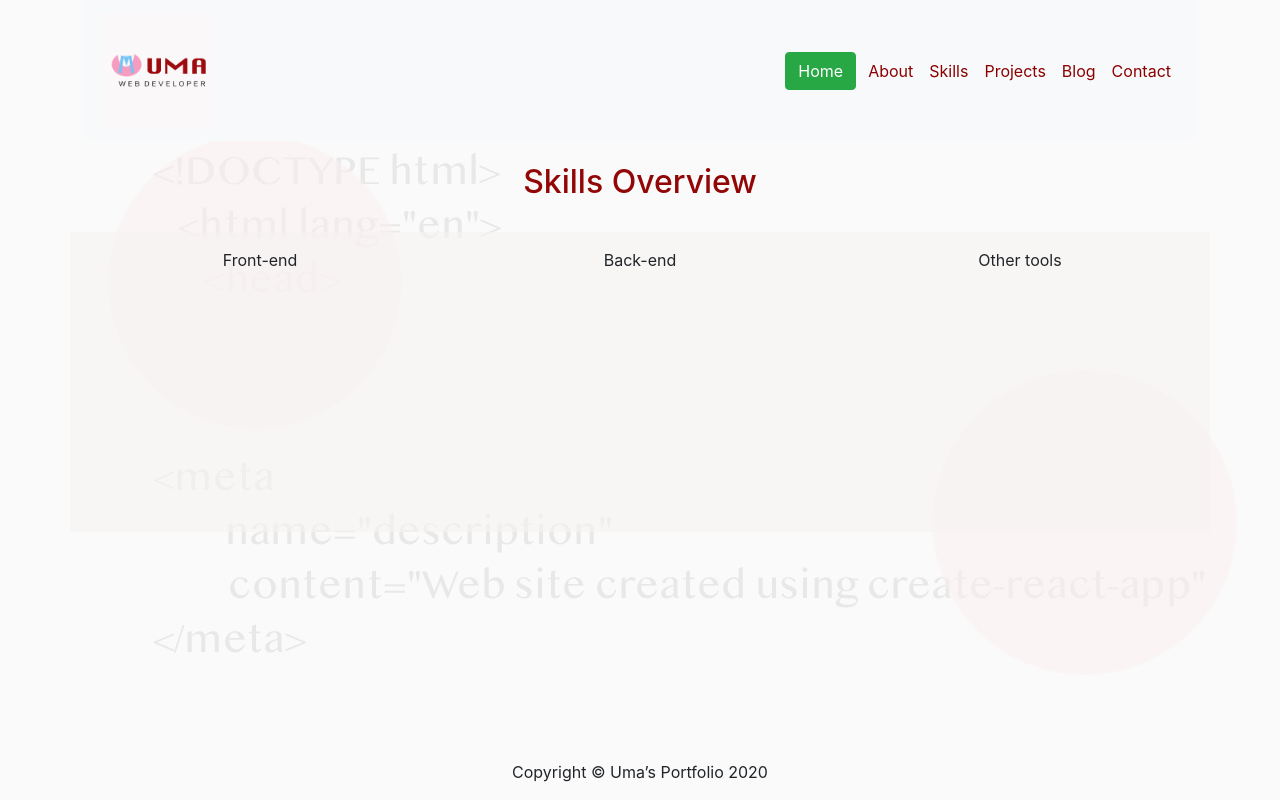
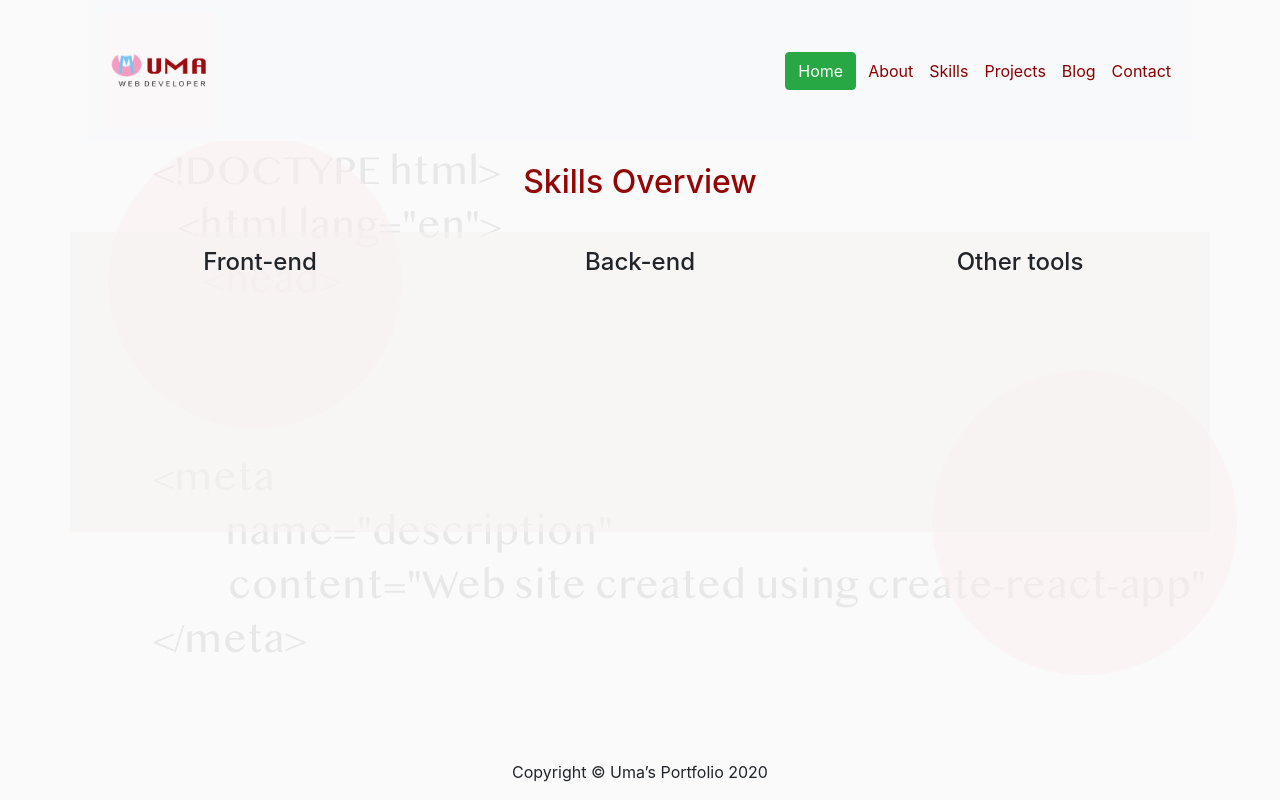
Before and after one commit to mdr-uma/portfolio, a React (Create React App) app: page /skills in a window 1280 px wide. Built offline with nearby package versions, Linux system fonts and the light colour scheme.

Commit message:
add h4 tag to each column

```diff
--- a/src/components/Skills.js
+++ b/src/components/Skills.js
@@ -5,9 +5,15 @@ const Skills = () => {
         <div className="container">
             <h2>Skills Overview</h2>
             <div className="row">
-                <div className="col-sm-4 pt-3">Front-end</div>
-                <div className="col-sm-4 pt-3">Back-end</div>
-                <div className="col-sm-4 pt-3">Other tools</div>
+                <div className="col-sm-4 pt-3">
+                    <h4>Front-end</h4>
+                </div>
+                <div className="col-sm-4 pt-3">
+                    <h4>Back-end</h4>
+                </div>
+                <div className="col-sm-4 pt-3">
+                    <h4>Other tools</h4>
+                </div>
             </div>
         </div>
     )
```
